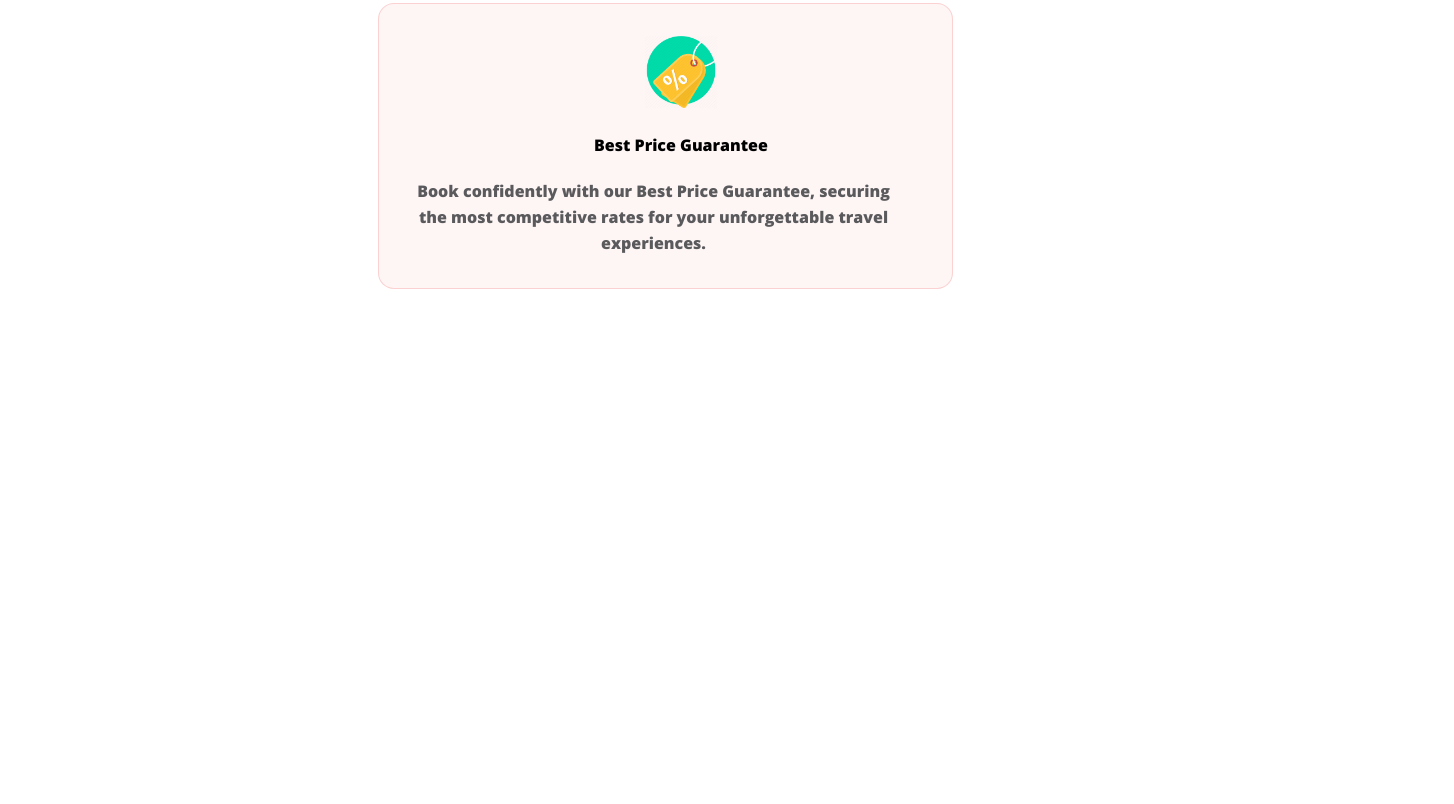
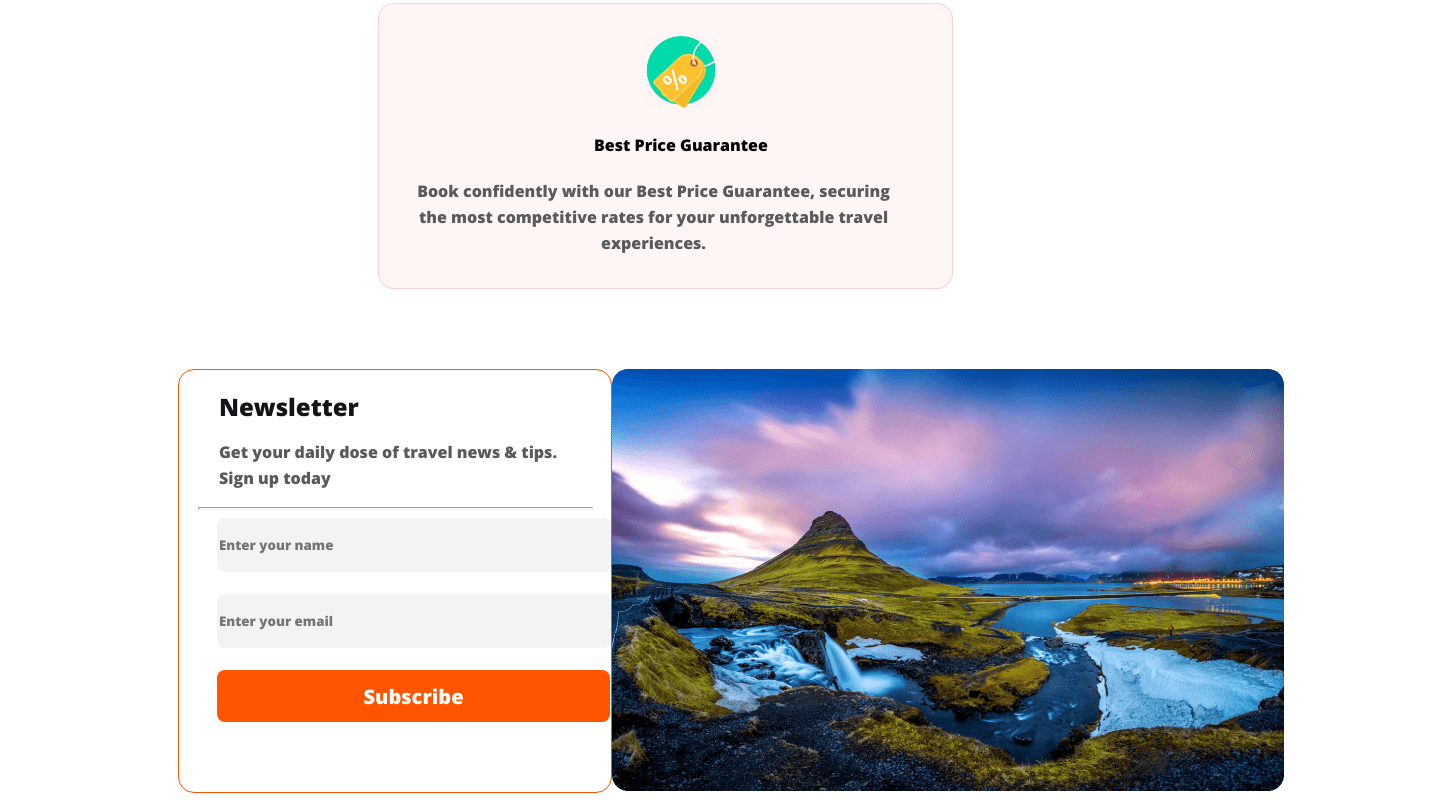
Before and after one commit to indraghosh02/Travel-Website, a plain HTML site: page index.html in a window 1280 px wide. Shown: the part 3193-3997 px from the top of the page, 1454 px wide, since content can reach past the window. Before the commit the page ends 3490 px from the top, so only its background shows below. Drawn offline with nearby package versions, Linux system fonts and the light colour scheme.

Commit message:
sectio5 added

```diff
--- a/index.html
+++ b/index.html
@@ -154,6 +154,34 @@
             </div>
 
         </section>
+        <section class="section6">
+            <div class="letter">
+                <div class="news">
+                    <h1>Newsletter</h1>
+                    <p>Get your daily dose of travel news & tips. Sign up today</p>
+                    <hr>
+                    <div class="input5">
+                    <div>
+                        <input type="text" placeholder="Enter your name">
+                    </div>
+                    <br>
+                    <div>
+                        <input type="email" placeholder="Enter your email">
+                    </div>
+                </div>
+                    <br>
+                    <button class="tour-btn2">Subscribe</button>
+                </div>
+                <div>
+                    <img src="Images/Rectangle 8 (1).png" alt="">
+                    <!-- <div>
+                        <h6>Travel.com</h6>
+                        <h2>Save upto 70%</h2>
+
+                    </div> -->
+                </div>
+            </div>
+        </section>
 
 
     </main>
--- a/styles/style.css
+++ b/styles/style.css
@@ -287,7 +287,65 @@ margin-bottom: 50px;
 
 
     }
+    .section6{
+        margin-top: 80px;
+    }
+.news{
+    width: 474px;
+    height: 422px;
+    border-radius: 16px;
+border: 1px solid #FF5400;
+margin-left: 170px;
+}
+.section6 h1{
+    color: #131318;
+font-size: 24px;
+font-style: normal;
+font-weight: 800;
+line-height: normal;
+padding-left: 40px;
+}
+.section6 p{
+    width: 350px;
+color: #5A5A5D;
+font-size: 16px;
+font-weight: 400;
+line-height: 26px;
+padding-left: 40px;
+}
+.section6 hr{
+    width: 393px;
+height: 1px;
+}
+.input5 input {
+        width: 390px;
+    height: 52px;
+    flex-shrink: 0;
+    border-radius: 8px;
+    background: rgba(19, 19, 24, 0.05);
+    margin-left: 38px;
+    border: none;
 
+
+}
+.tour-btn2{
+    width: 393px;
+height: 52px;
+flex-shrink: 0;
+border-radius: 8px;
+background: #FF5400;
+margin-left: 38px;
+border: none;
+color: #FFF;
+font-size: 20px;
+}
+.letter{
+    display: flex;
+    justify-content: space-between;
+}
+.section6  div img{
+    margin-right: 170px;
+}
 
 
 @media screen and (max-width: 600px)
```
